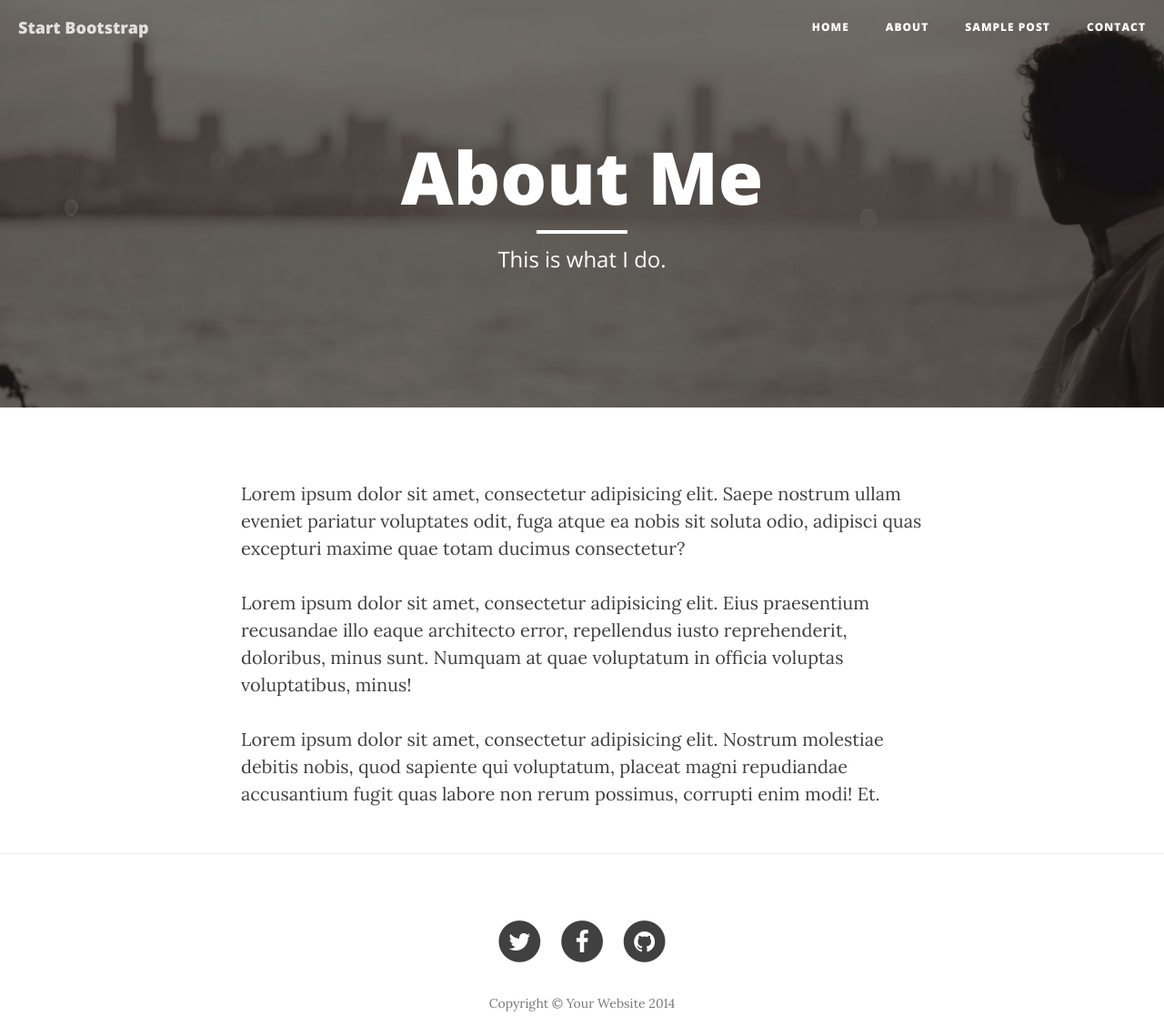
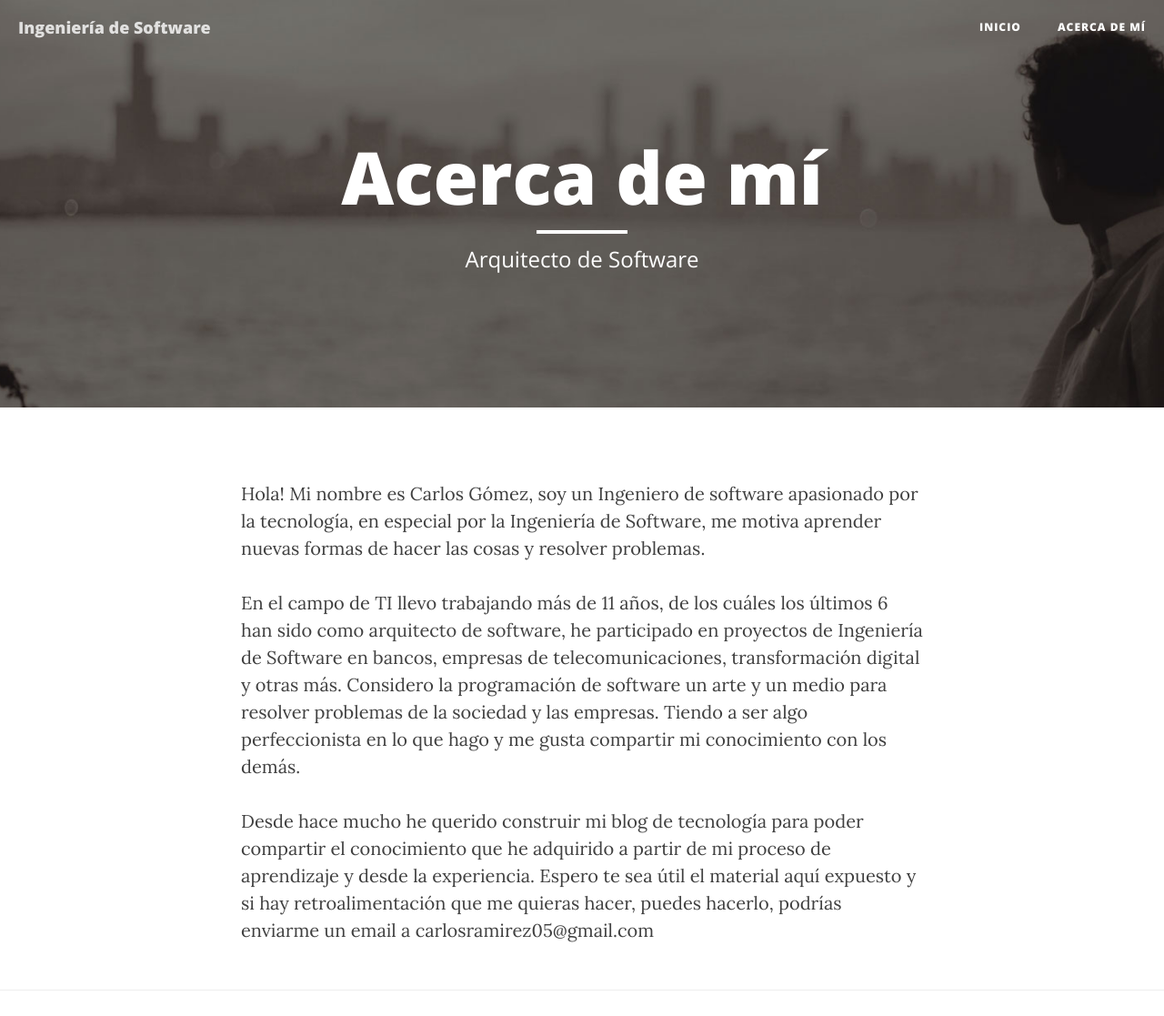
Before and after one commit to carlex05/tech-blog, a plain HTML site: page about.html in a window 1280 px wide. Shown: the top 1117 px of the page at 91% size. Drawn offline with nearby package versions, Linux system fonts and the light colour scheme.

Commit message:
Se Modifica el about

```diff
--- a/about.html
+++ b/about.html
@@ -9,7 +9,7 @@
     <meta name="description" content="">
     <meta name="author" content="">
 
-    <title>Clean Blog - About</title>
+    <title>Acerca de Carlex</title>
 
     <!-- Bootstrap Core CSS -->
     <link href="css/bootstrap.min.css" rel="stylesheet">
@@ -44,23 +44,17 @@
                     <span class="icon-bar"></span>
                     <span class="icon-bar"></span>
                 </button>
-                <a class="navbar-brand" href="index.html">Start Bootstrap</a>
+                <a class="navbar-brand" href="index.html">Ingeniería de Software</a>
             </div>
 
             <!-- Collect the nav links, forms, and other content for toggling -->
             <div class="collapse navbar-collapse" id="bs-example-navbar-collapse-1">
                 <ul class="nav navbar-nav navbar-right">
                     <li>
-                        <a href="index.html">Home</a>
+                        <a href="index.html">Inicio</a>
                     </li>
                     <li>
-                        <a href="about.html">About</a>
-                    </li>
-                    <li>
-                        <a href="post.html">Sample Post</a>
-                    </li>
-                    <li>
-                        <a href="contact.html">Contact</a>
+                        <a href="about.html">Acerca de mí</a>
                     </li>
                 </ul>
             </div>
@@ -76,9 +70,9 @@
             <div class="row">
                 <div class="col-lg-8 col-lg-offset-2 col-md-10 col-md-offset-1">
                     <div class="page-heading">
-                        <h1>About Me</h1>
+                        <h1>Acerca de mí</h1>
                         <hr class="small">
-                        <span class="subheading">This is what I do.</span>
+                        <span class="subheading">Arquitecto de Software</span>
                     </div>
                 </div>
             </div>
@@ -89,9 +83,9 @@
     <div class="container">
         <div class="row">
             <div class="col-lg-8 col-lg-offset-2 col-md-10 col-md-offset-1">
-                <p>Lorem ipsum dolor sit amet, consectetur adipisicing elit. Saepe nostrum ullam eveniet pariatur voluptates odit, fuga atque ea nobis sit soluta odio, adipisci quas excepturi maxime quae totam ducimus consectetur?</p>
-                <p>Lorem ipsum dolor sit amet, consectetur adipisicing elit. Eius praesentium recusandae illo eaque architecto error, repellendus iusto reprehenderit, doloribus, minus sunt. Numquam at quae voluptatum in officia voluptas voluptatibus, minus!</p>
-                <p>Lorem ipsum dolor sit amet, consectetur adipisicing elit. Nostrum molestiae debitis nobis, quod sapiente qui voluptatum, placeat magni repudiandae accusantium fugit quas labore non rerum possimus, corrupti enim modi! Et.</p>
+                <p>Hola! Mi nombre es Carlos Gómez, soy un Ingeniero de software apasionado por la tecnología, en especial por la Ingeniería de Software, me motiva aprender nuevas formas de hacer las cosas y resolver problemas.</p>
+                <p>En el campo de TI llevo trabajando más de 11 años, de los cuáles los últimos 6 han sido como arquitecto de software, he participado en proyectos de Ingeniería de Software en bancos, empresas de telecomunicaciones, transformación digital y otras más. Considero la programación de software un arte y un medio para resolver problemas de la sociedad y las empresas. Tiendo a ser algo perfeccionista en lo que hago y me gusta compartir mi conocimiento con los demás.</p>
+                <p>Desde hace mucho he querido construir mi blog de tecnología para poder compartir el conocimiento que he adquirido a partir de mi proceso de aprendizaje y desde la experiencia. Espero te sea útil el material aquí expuesto y si hay retroalimentación que me quieras hacer, puedes hacerlo, podrías enviarme un email a carlosramirez05@gmail.com</p>
             </div>
         </div>
     </div>
@@ -129,7 +123,7 @@
                             </a>
                         </li>
                     </ul>
-                    <p class="copyright text-muted">Copyright &copy; Your Website 2014</p>
+                    <p class="copyright text-muted">Copyright &copy; 2022</p>
                 </div>
             </div>
         </div>
```
Also changed, not shown: index.html (+1 -1 lines).
